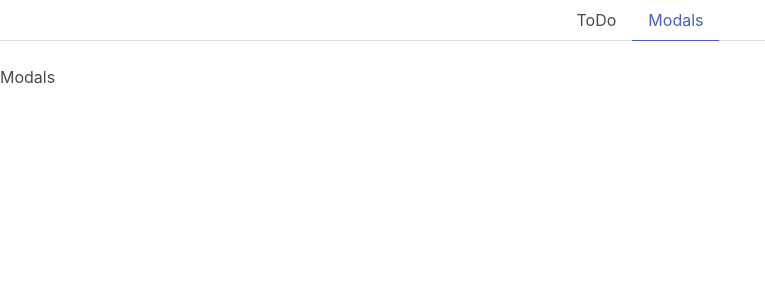
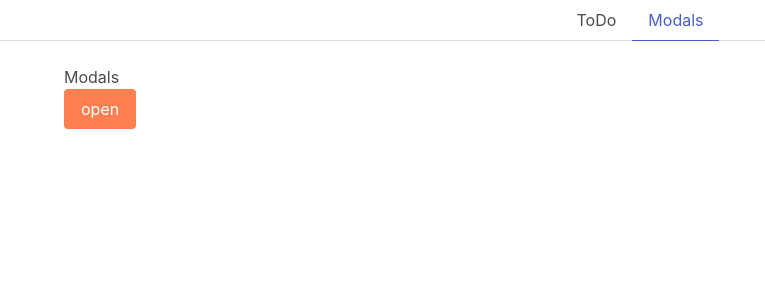
Before and after one commit to andrusrem/ta22vlearnjs, a Vue app: page /modals in a window 1280 px wide. Shown: the top 300 px of the page, without its empty margins (0-765 px from the left). Built offline with nearby package versions, Linux system fonts and the light colour scheme.

Commit message:
Modal component

```diff
--- a/src/App.vue
+++ b/src/App.vue
@@ -3,5 +3,7 @@
 </script>
 <template>
     <Tabs></Tabs>
-    <RouterView></RouterView>
+    <div class="container">
+        <RouterView></RouterView>
+    </div>
 </template>
--- /dev/null
+++ b/src/components/Modal.vue
@@ -0,0 +1,14 @@
+<template>
+    <div class="modal" :class="{'is-active': open}">
+        <div class="modal-background" @click="$emit('close')"></div>
+        <div class="modal-content">
+            <p class="image is-4by3">
+                <img src="https://bulma.io/images/placeholders/1280x960.png" alt="">
+            </p>
+        </div>
+    </div>
+</template>
+<script setup>
+    import { defineProps } from 'vue';
+    defineProps(['open']);
+</script>
--- a/src/pages/Modals.vue
+++ b/src/pages/Modals.vue
@@ -1,3 +1,11 @@
 <template>
     <h1>Modals</h1>
+
+    <button class="button is-primary" @click="isOpen = true">open</button>
+    <Modal :open = "isOpen" @close = "isOpen = false"></Modal>
 </template>
+<script setup>
+    import { ref } from 'vue';
+    import Modal from '../components/Modal.vue';
+    let isOpen = ref(false);
+</script>
--- a/src/pages/ToDo.vue
+++ b/src/pages/ToDo.vue
@@ -29,7 +29,7 @@
 
 <template>
 
-    <div class="container">
+
         <div class="field has-addons m-2">
             <div class="control is-expanded">
                 <input class="input" type="text" v-model="newitem" @keydown.enter="AddItem">
@@ -45,6 +45,5 @@
             <ItemList title="Done Items" :items="doneItems"></ItemList>
             <ItemList title="To Do Items" :items="notDoneItems"></ItemList>
         </div>
-     </div>
 
 </template>
```
